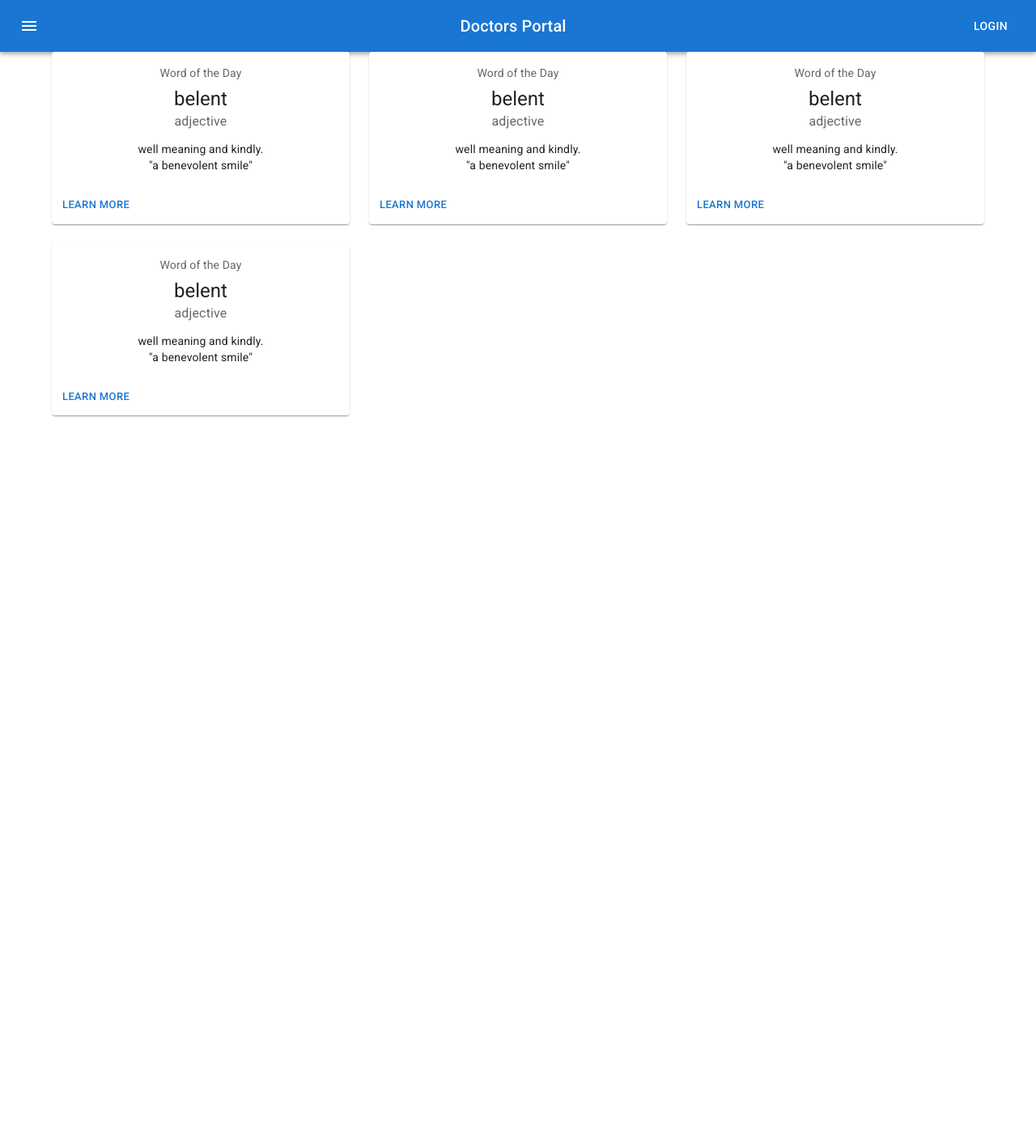
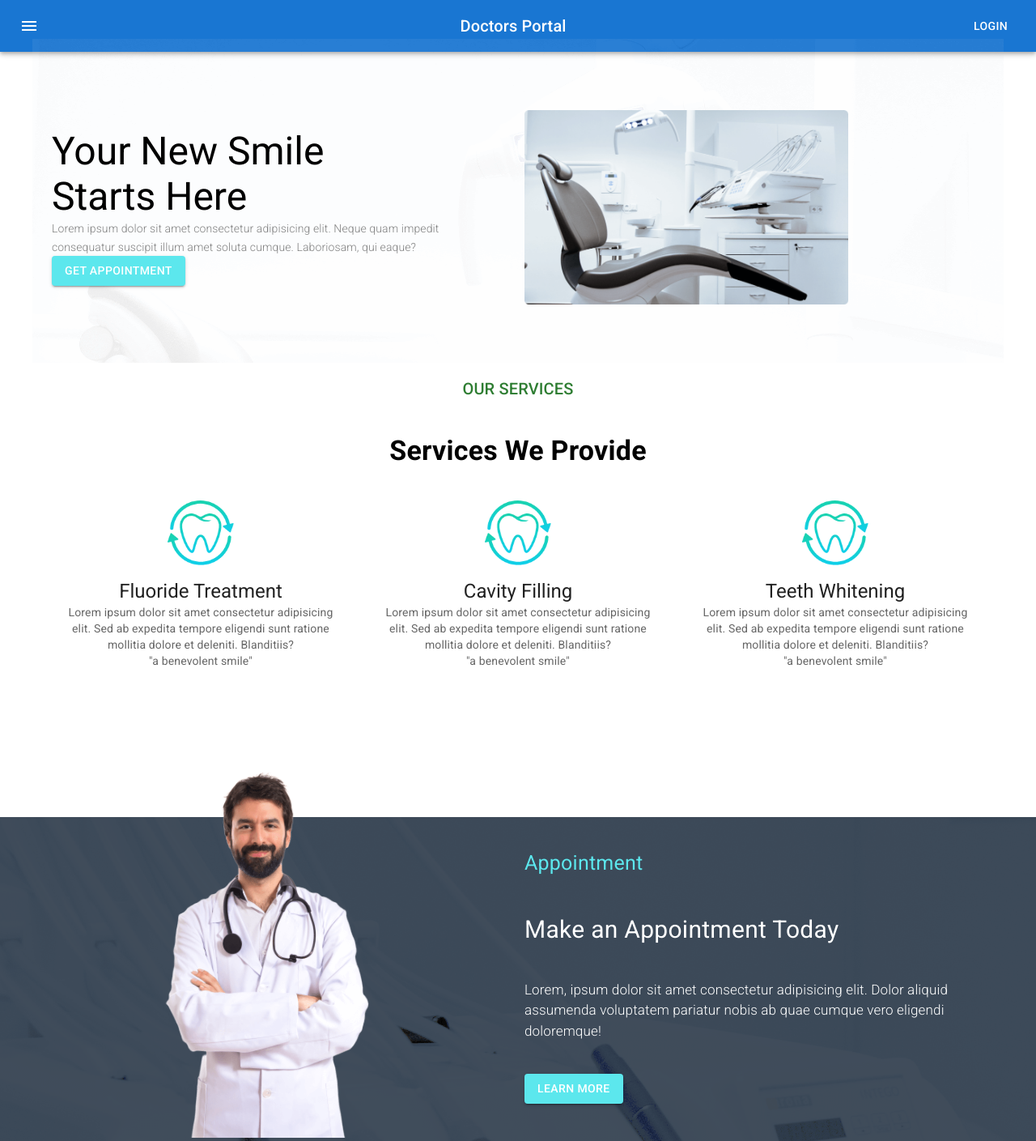
Before and after one commit to arshad657/doctors-portal, a React (Create React App) app: page / in a window 1280 px wide. Shown: the whole page at 81% size. Before the commit the page ends 800 px from the top, so only its background shows below. Built offline with nearby package versions, Linux system fonts and the light colour scheme.

Commit message:
19/07/2022 (3PM)

```diff
--- /dev/null
+++ b/src/Home/AppointmentBanner/AppointmentBanner.js
@@ -0,0 +1,52 @@
+import React from 'react'
+import Grid from '@mui/material/Grid';
+import Box from '@mui/material/Box';
+import { Button, Typography } from '@mui/material';
+import doctor from '../../images/doctor.png';
+import bg from '../../images/appointment-bg.png'
+
+const appointmentBanner ={
+    background: `url(${bg})`,
+    backgroundColor: 'rgba(45,58,74, 0.9)',
+    backgroundBlendMode: 'darken, luminosity',
+    marginTop: 175
+}
+
+function AppointmentBanner() {
+  return (
+    <Box style={appointmentBanner} sx={{ flexGrow: 1 }}>
+        <Grid container spacing={2}>
+        <Grid item xs={12} md={6}>
+        <img src={doctor}
+        style={{width:500, marginTop: '-120px'}}
+        />
+        </Grid>
+
+        <Grid item xs={12} md={6} sx={{
+        display: 'flex',
+        justifyContent: 'flex-start',
+        alignItems: 'center',
+        textAlign: 'left'
+        }}>
+            <Box>
+                <Typography varient='h6' sx={{mb: 5, mt: 2}} style={{color: '#5CE7ED',fontSize: 25}}>
+                Appointment
+                </Typography>
+                <Typography varient='h1' sx={{my: 5}} style={{color: 'white', fontSize: 30}}>
+                Make an Appointment Today
+                </Typography>
+                <Typography varient='h' sx={{my: 5}} style={{color: 'white', fontWeight:300, fontSize: 17, width: '600px' }}>
+                Lorem, ipsum dolor sit amet consectetur adipisicing elit. Dolor aliquid assumenda voluptatem pariatur nobis ab quae cumque vero eligendi doloremque!
+                </Typography>
+                <Button variant='contained' sx={{mb: 5}}style={{backgroundColor: '#5CE7ED'}}>Learn More
+                </Button>
+            </Box>
+        </Grid>
+
+
+    </Grid>
+  </Box>
+  )
+}
+
+export default AppointmentBanner
--- /dev/null
+++ b/src/Home/Banner/Banner.js
@@ -0,0 +1,46 @@
+import React from 'react'
+import Grid from '@mui/material/Grid';
+import Box from '@mui/material/Box';
+import chair from '../../images/chair.png';
+import bg from '../../images/bg.png';
+import { Button, Typography, Container } from '@mui/material';
+import { height } from '@mui/system';
+
+
+const bannerBg = {
+    background: `url(${bg})`
+}
+
+const verticalCenter = {
+    display: 'flex',
+    alignItems: 'center',
+    height: 400
+}
+
+
+function Banner() {
+  return (
+    <Container style={bannerBg} sx={{ flexGrow: 1 }}>
+        <Grid container spacing={2}>
+            <Grid item style={{...verticalCenter, textAlign: 'left'}} xs={12} md={6}>
+                <Box>
+                <Typography variant='h3'>
+                    Your New Smile <br />
+                    Starts Here
+                </Typography>
+                <Typography variant='h6' sx={{fontSize: 14, color: 'gray', fontWeight: 300, width: '500px'}}>
+                    Lorem ipsum dolor sit amet consectetur adipisicing elit. Neque quam impedit consequatur suscipit illum amet soluta cumque. Laboriosam, qui eaque?
+                </Typography>
+                <Button variant='contained' style={{backgroundColor: '#5CE7ED'}}>Get Appointment</Button>
+                </Box>
+            </Grid>
+            <Grid item xs={12} md={6} style={ verticalCenter}>
+                <img src={chair} alt="" style={{width: '400px', textAlign: 'center'}} />
+            </Grid>
+
+        </Grid>
+  </Container>
+  )
+}
+
+export default Banner
--- a/src/Home/Home.js
+++ b/src/Home/Home.js
@@ -1,12 +1,17 @@
 import React from 'react'
+
 import Navigation from '../Shared/Navigation/Navigation'
 import Services from '../Services/Services'
+import AppointmentBanner from './AppointmentBanner/AppointmentBanner'
+import Banner from './Banner/Banner'
 
 function Home() {
   return (
     <div>
     <Navigation />
+    <Banner />
     <Services />
+    <AppointmentBanner />
     </div>
 
   )
--- a/src/Home/Service/Service.js
+++ b/src/Home/Service/Service.js
@@ -1,35 +1,34 @@
 import React from 'react'
 import Grid from '@mui/material/Grid';
 import Card from '@mui/material/Card';
-import CardActions from '@mui/material/CardActions';
+import CardMedia from '@mui/material/CardMedia';
 import CardContent from '@mui/material/CardContent';
-import Button from '@mui/material/Button';
 import Typography from '@mui/material/Typography';
 
 
-function Service() {
+function Service(props) {
+  const {name, description, img} = props.service
   return (
     <Grid item xs={4} sm={4} md={4}>
-<Card sx={{ minWidth: 275 }}>
+<Card sx={{ minWidth: 275, boxShadow: 0 }}>
+<CardMedia
+        component="img"
+        style={{width:"auto", height: "80px", margin: '0 auto'}}
+        image={img}
+        alt="green iguana"
+      />
       <CardContent>
-        <Typography sx={{ fontSize: 14 }} color="text.secondary" gutterBottom>
-          Word of the Day
+
+        <Typography variant="h5" component="div">
+          {name}
         </Typography>
-        <Typography variant="h5" component="div">
-          belent
-        </Typography>
-        <Typography sx={{ mb: 1.5 }} color="text.secondary">
-          adjective
-        </Typography>
-        <Typography variant="body2">
-          well meaning and kindly.
+        <Typography variant="body2" color="text.secondary">
+          {description}
           <br />
           {'"a benevolent smile"'}
         </Typography>
       </CardContent>
-      <CardActions>
-        <Button size="small">Learn More</Button>
-      </CardActions>
+
     </Card>
         </Grid>
   )
--- a/src/Services/Services.js
+++ b/src/Services/Services.js
@@ -1,30 +1,26 @@
-import React from 'react'
-import { experimentalStyled as styled } from '@mui/material/styles';
+import React from 'react';
 import Box from '@mui/material/Box';
 import Grid from '@mui/material/Grid';
+import Typography from '@mui/material/Typography';
 import Container from '@mui/material/Container';
 import Service from '../Home/Service/Service';
 import Fluride from '../images/fluoride.png'
+import { palette } from '@mui/system';
 
 
 const services = [
     {
-        name: 'florida',
+        name: 'Fluoride Treatment',
         description: 'Lorem ipsum dolor sit amet consectetur adipisicing elit. Sed ab expedita tempore eligendi sunt ratione mollitia dolore et deleniti. Blanditiis?',
         img: Fluride,
 },
     {
-        name: 'florida',
+        name: 'Cavity Filling',
         description: 'Lorem ipsum dolor sit amet consectetur adipisicing elit. Sed ab expedita tempore eligendi sunt ratione mollitia dolore et deleniti. Blanditiis?',
         img: Fluride,
 },
     {
-        name: 'florida',
-        description: 'Lorem ipsum dolor sit amet consectetur adipisicing elit. Sed ab expedita tempore eligendi sunt ratione mollitia dolore et deleniti. Blanditiis?',
-        img: Fluride,
-},
-    {
-        name: 'florida',
+        name: 'Teeth Whitening',
         description: 'Lorem ipsum dolor sit amet consectetur adipisicing elit. Sed ab expedita tempore eligendi sunt ratione mollitia dolore et deleniti. Blanditiis?',
         img: Fluride,
 }
@@ -34,6 +30,12 @@ function Services() {
   return (
     <Box sx={{ flexGrow: 1 }}>
         <Container>
+        <Typography variant="h6" sx={{fontWeight: 500, m: 2, color: 'success.main'}} component="div">
+          OUR SERVICES
+        </Typography>
+        <Typography variant="h4" sx={{fontWeight: 600, m: 5}} component="div">
+          Services We Provide
+        </Typography>
       <Grid container spacing={{ xs: 2, md: 3 }} columns={{ xs: 4, sm: 8, md: 12 }}>
 
 
```
